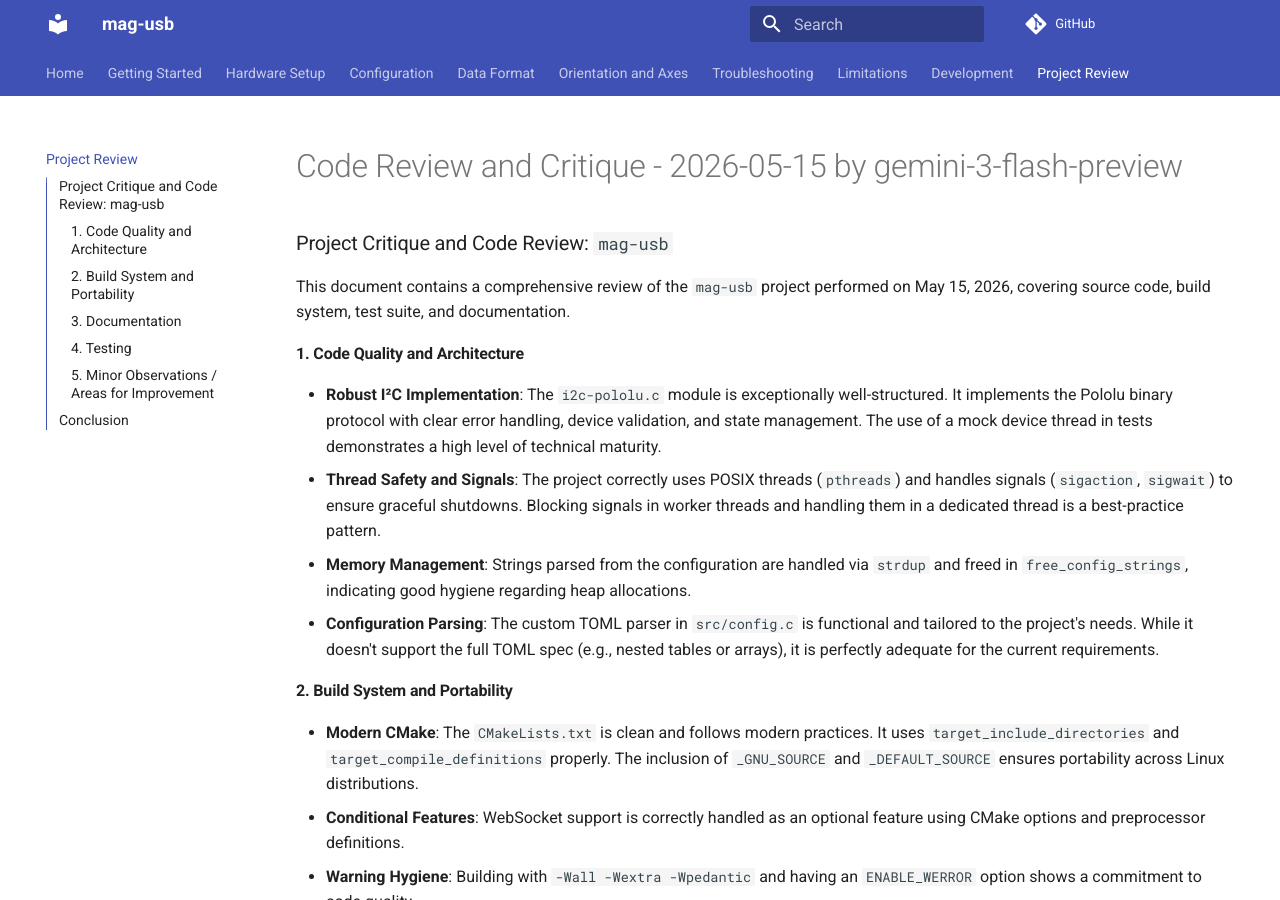
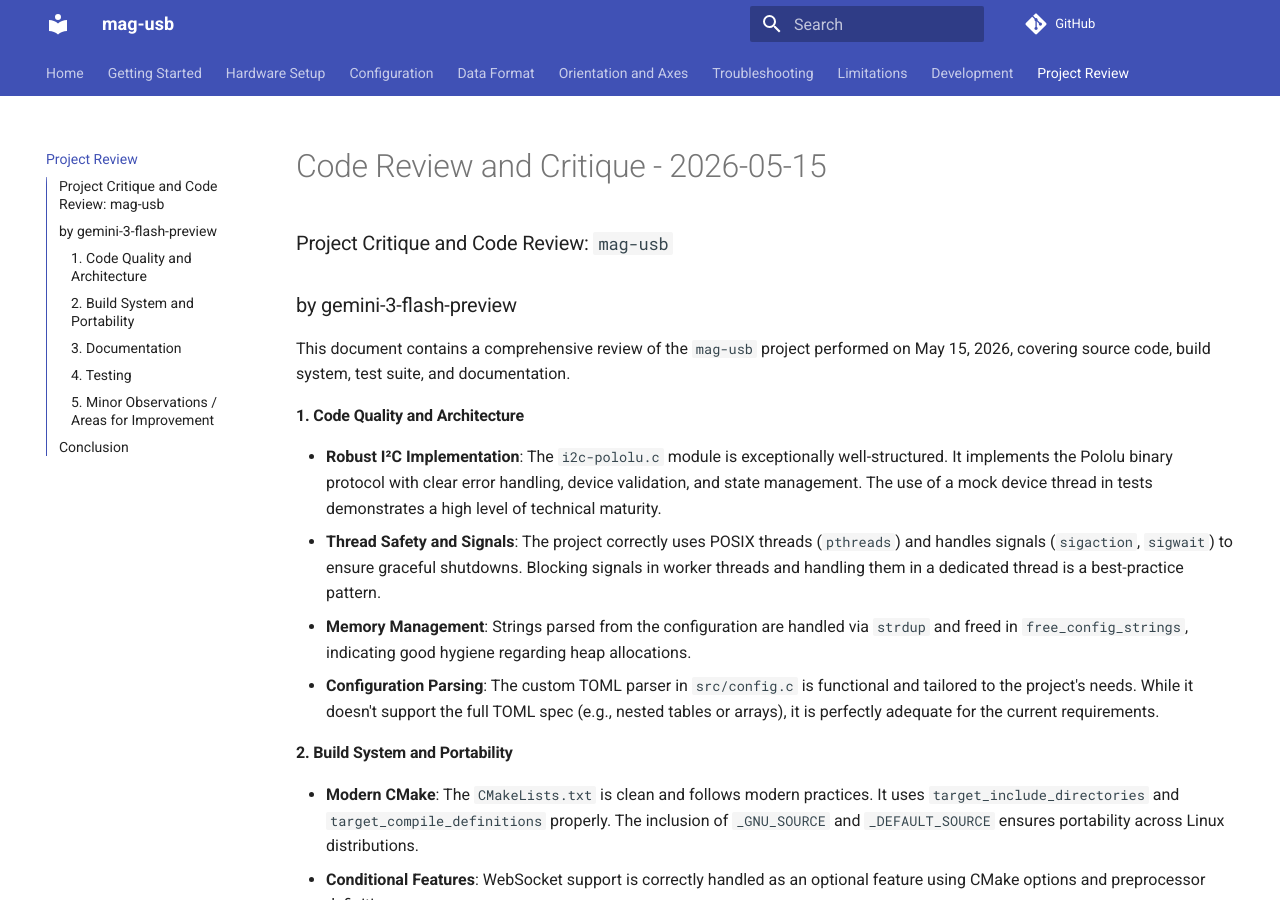
Before and after one commit to wittend/mag-usb, an MkDocs documentation site: the page built from docs/Code-Review-and-Critique-2026-05-15-by-gemini-3-flash-preview.md, in a window 1280 px wide and 900 px high. Built offline with MkDocs 1.6.1 and Material for MkDocs 9.7.7, drawn with Linux system fonts in a browser that asks for light colours; comment, search, counter and statistics services are not loaded.

Commit message:
Update title format in review document
Removed the author mention from the title for clarity.

```diff
--- a/docs/Code-Review-and-Critique-2026-05-15-by-gemini-3-flash-preview.md
+++ b/docs/Code-Review-and-Critique-2026-05-15-by-gemini-3-flash-preview.md
@@ -1,6 +1,6 @@
-# Code Review and Critique - 2026-05-15 by gemini-3-flash-preview
+# Code Review and Critique - 2026-05-15
 ### Project Critique and Code Review: `mag-usb`
-
+###   by gemini-3-flash-preview
 This document contains a comprehensive review of the `mag-usb` project performed on May 15, 2026, covering source code, build system, test suite, and documentation.
 
 #### 1. Code Quality and Architecture
```
